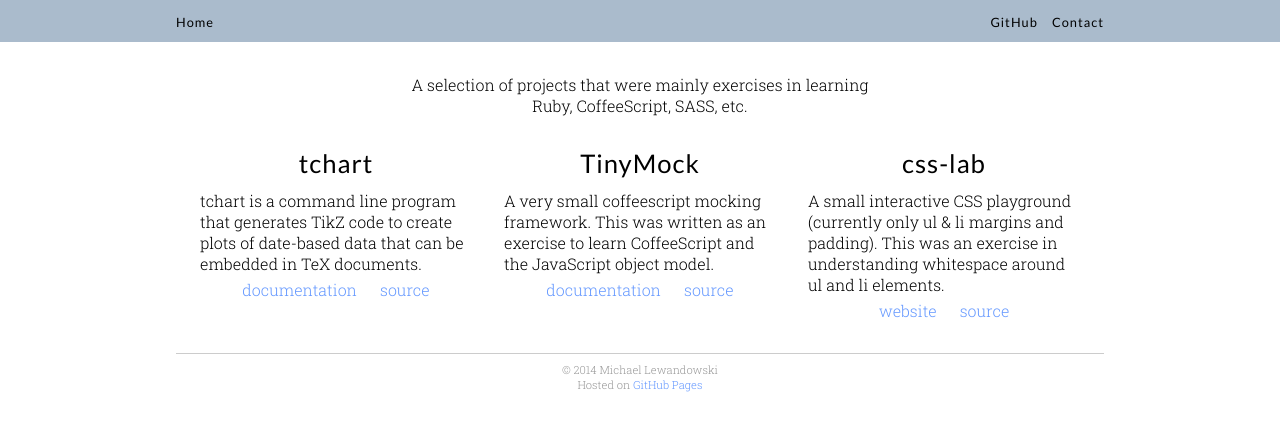
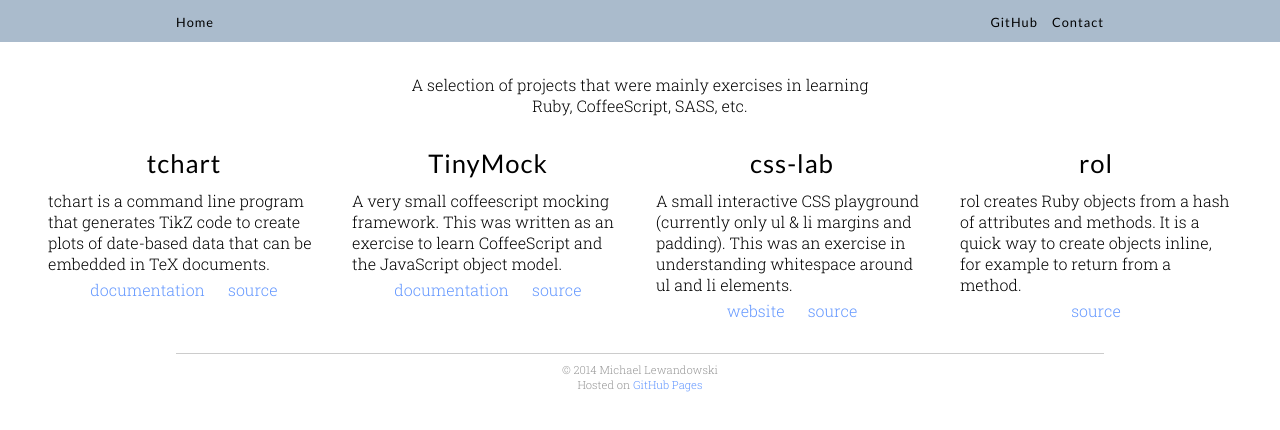
Before and after one commit to milewdev/milewdev.github.io, a website: page index.html in a window 1280 px wide. Drawn offline with Linux system fonts and the light colour scheme.

Commit message:
Add rol project

```diff
--- a/index.html
+++ b/index.html
@@ -64,6 +64,17 @@
           <menuitem><a href='https://github.com/milewdev/css-lab'>source</a></menuitem>
         </menu>
       </article>
+
+      <article>
+        <h1>rol</h1>
+        <p>
+          rol creates Ruby objects from a hash of attributes and methods.  It is
+          a quick way to create objects inline, for example to return from a method.
+        </p>
+        <menu>
+          <menuitem><a href='https://github.com/milewdev/rol'>source</a></menuitem>
+        </menu>
+      </article>
     </section>
 
     <footer>
```
